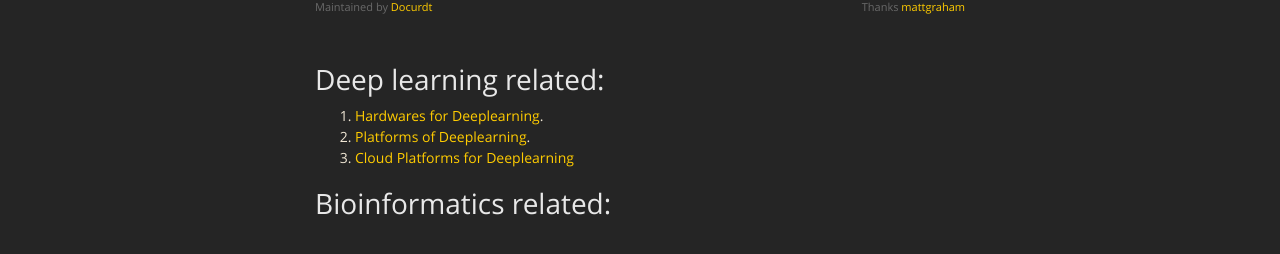
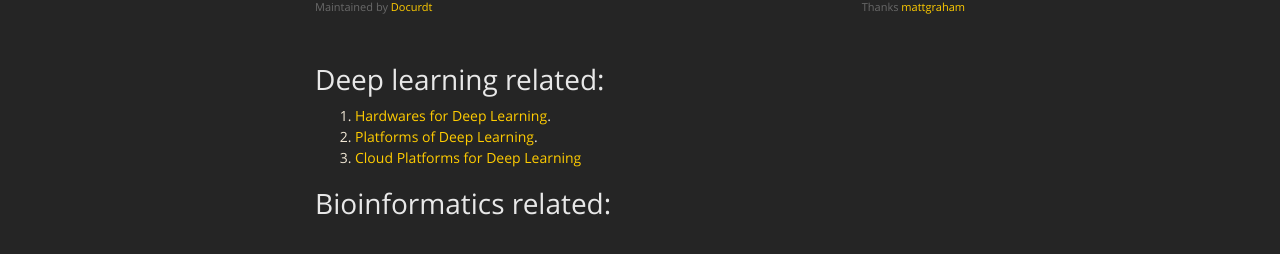
Before and after one commit to Docurdt/docurdt.github.io, a Jekyll site: the page built from index.md, in a window 1280 px wide. Shown: the part 207-461 px from the top of the page. Built offline with Jekyll 4.4.1, drawn with Linux system fonts in a browser that asks for light colours; our own code applies the rules of GitHub Pages for plain Markdown files.

Commit message:
Add some post

```diff
--- a/index.md
+++ b/index.md
@@ -4,8 +4,8 @@
 
 # Deep learning related:
 
-1. [Hardwares for Deeplearning](./hardware_dl.html).
-2. [Platforms of Deeplearning](./platform_dl.html).
-3. [Cloud Platforms for Deeplearning](./cplat_dl.html)
+1. [Hardwares for Deep Learning](./_post/hardware_dl.html).
+2. [Platforms of Deep Learning](./_post/platform_dl.html).
+3. [Cloud Platforms for Deep Learning](./_post/cplat_dl.html)
 
 # Bioinformatics related:
```
Also changed, not shown: _post/cplat_dl.md (added, +9 -0 lines), _post/hardware_dl.md (added, +11 -0 lines), _post/platform_dl.md (added, +9 -0 lines).
